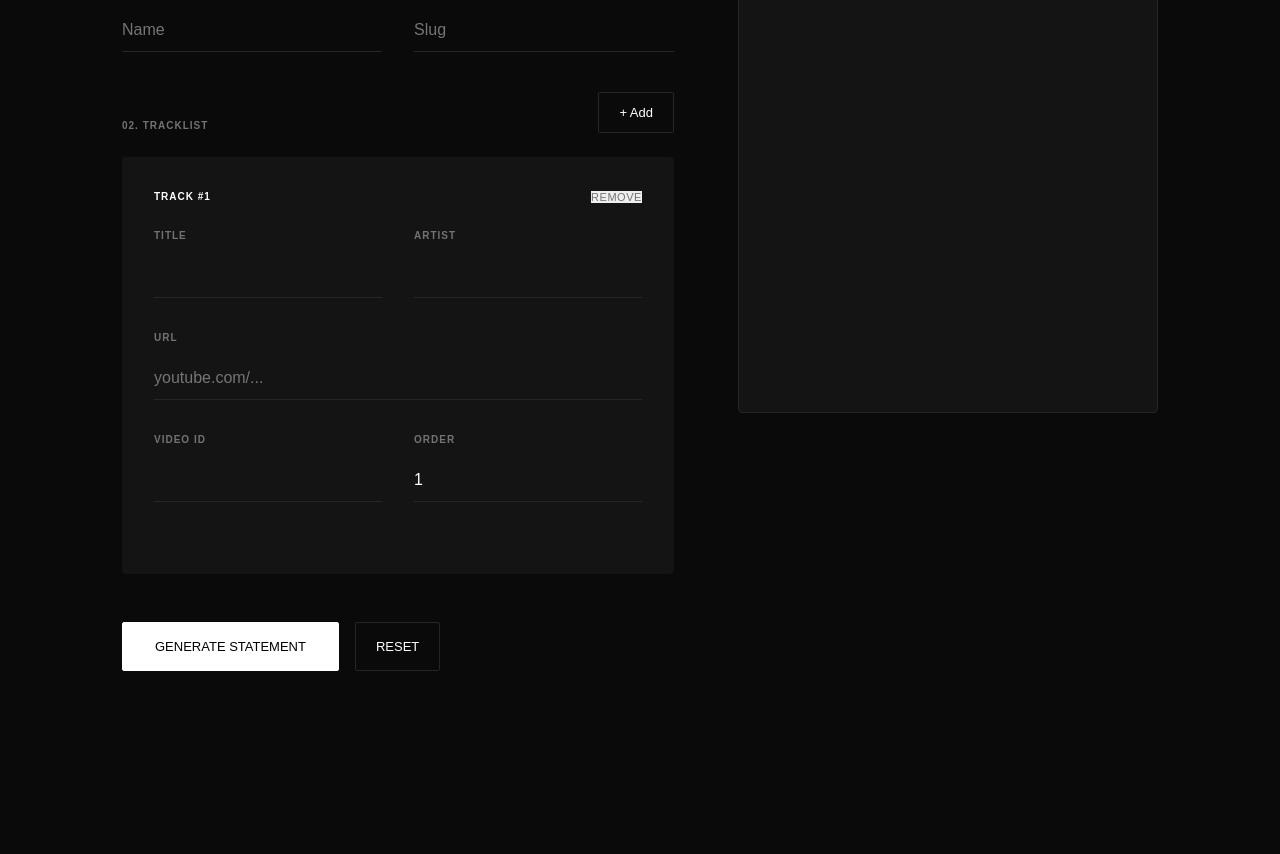
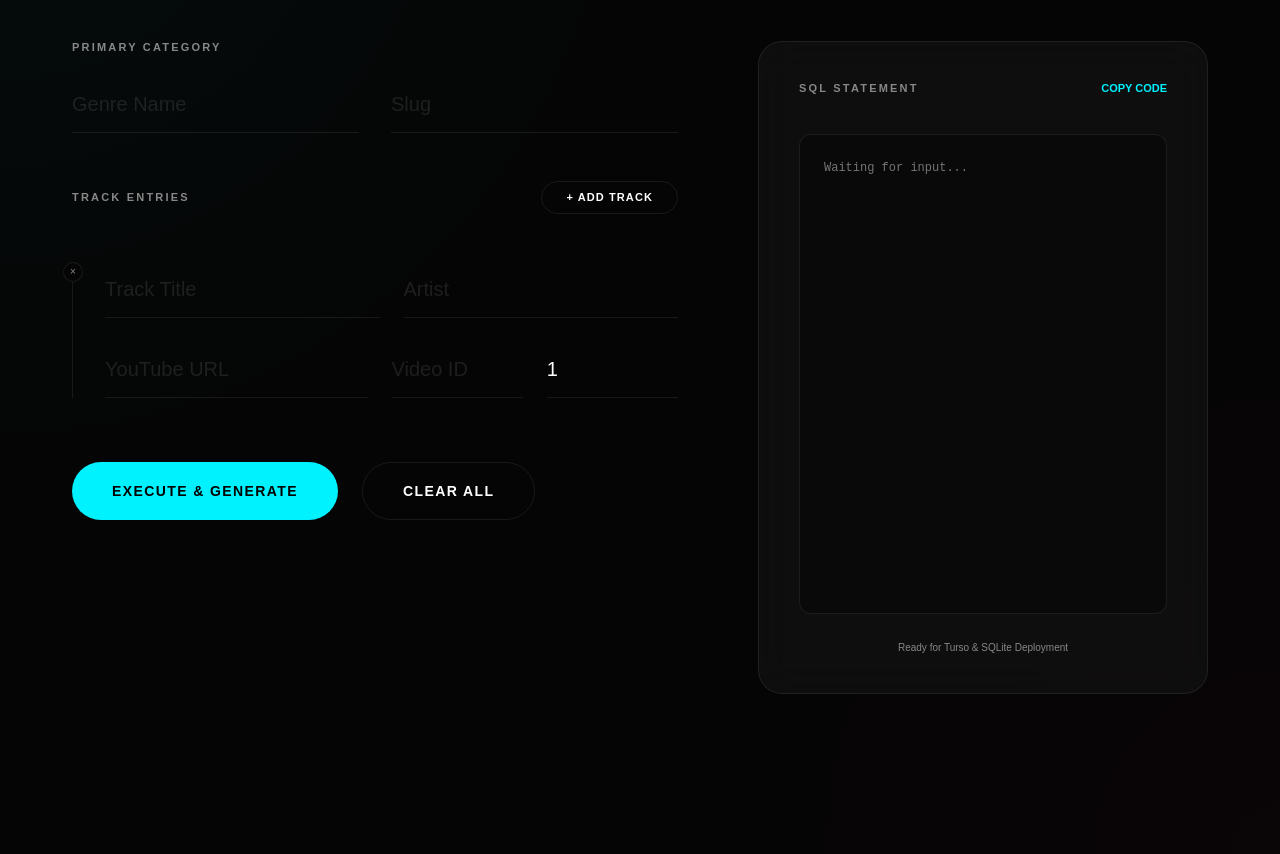
Before and after one commit to fuadmuzaqi/xuiplay, a website: page admin.html in a window 1280 px wide. Shown: the part 180-1034 px from the top of the page. Before the commit the page ends 947 px from the top, so only its background shows below. Drawn offline with Linux system fonts and the light colour scheme; a web font is replaced by a local one.

Commit message:
Update admin.html

```diff
--- a/admin.html
+++ b/admin.html
@@ -3,265 +3,284 @@
 <head>
   <meta charset="UTF-8" />
   <meta name="viewport" content="width=device-width, initial-scale=1.0" />
-  <title>SQL Studio — Music Station</title>
+  <title>Studio — SQL Generator</title>
 
-  <link href="https://api.fontshare.com/v2/css?f[]=satoshi@300,400,500,700&f[]=boska@300,400,500,700&display=swap" rel="stylesheet">
+  <link href="https://api.fontshare.com/v2/css?f[]=satoshi@300,400,500,700,900&f[]=boska@300,400,500,700&display=swap" rel="stylesheet">
 
   <style>
     :root {
-      /* Colors - Ultra Minimalist Dark */
-      --bg: #0a0a0a;
-      --surface: #141414;
-      --surface-hover: #1c1c1c;
-      --border: #262626;
+      --bg: #050505;
+      --surface: rgba(20, 20, 20, 0.6);
+      --border: rgba(255, 255, 255, 0.08);
       --text: #ffffff;
-      --text-muted: #737373;
-      --accent: #ffffff;
-      --accent-text: #000000;
-      --danger: #ef4444;
-
+      --text-muted: #888888;
+      --accent: #00f2ff; /* Electric Cyan */
       --font-display: "Boska", serif;
       --font-body: "Satoshi", sans-serif;
       --font-mono: "JetBrains Mono", monospace;
-      --transition: all 0.15s ease;
+      --transition: all 0.3s cubic-bezier(0.16, 1, 0.3, 1);
     }
 
     [data-theme="light"] {
-      --bg: #ffffff;
-      --surface: #f5f5f5;
-      --surface-hover: #eeeeee;
-      --border: #e5e5e5;
-      --text: #0a0a0a;
-      --text-muted: #737373;
-      --accent: #0a0a0a;
-      --accent-text: #ffffff;
+      --bg: #f8f9fa;
+      --surface: rgba(255, 255, 255, 0.8);
+      --border: rgba(0, 0, 0, 0.08);
+      --text: #000000;
+      --text-muted: #666666;
+      --accent: #0070f3;
     }
 
     * { margin: 0; padding: 0; box-sizing: border-box; }
 
     body {
       background-color: var(--bg);
+      background-image:
+        radial-gradient(circle at 0% 0%, rgba(0, 242, 255, 0.03) 0%, transparent 40%),
+        radial-gradient(circle at 100% 100%, rgba(255, 0, 128, 0.02) 0%, transparent 40%);
       color: var(--text);
       font-family: var(--font-body);
+      min-height: 100vh;
       -webkit-font-smoothing: antialiased;
-      line-height: 1.5;
+      overflow-x: hidden;
     }
 
-    .container {
-      max-width: 1100px;
-      margin: 0 auto;
-      padding: 0 2rem;
-    }
+    .container { max-width: 1200px; margin: 0 auto; padding: 0 2rem; }
 
-    /* Header */
     header {
-      padding: 3rem 0;
+      padding: 4rem 0 2rem 0;
       display: flex;
       justify-content: space-between;
       align-items: center;
+      animation: fadeIn 0.8s ease;
     }
 
-    .brand {
+    .logo {
       font-family: var(--font-display);
-      font-size: 1.25rem;
-      font-weight: 600;
-      letter-spacing: -0.01em;
-    }
-
-    /* Main Layout */
-    .app-grid {
-      display: grid;
-      grid-template-columns: 1fr 420px;
-      gap: 4rem;
-      margin-top: 2rem;
-      padding-bottom: 5rem;
-    }
-
-    /* Section Typography */
-    .section-title {
-      font-family: var(--font-display);
-      font-size: 2.5rem;
-      margin-bottom: 2.5rem;
+      font-size: 1.5rem;
+      font-weight: 700;
       letter-spacing: -0.03em;
     }
 
+    /* Layout */
+    .hero { margin-bottom: 4rem; animation: fadeInUp 0.8s ease; }
+    .hero h1 { font-family: var(--font-display); font-size: 4.5rem; line-height: 0.9; letter-spacing: -0.04em; margin-bottom: 1rem; }
+
+    .app-wrapper {
+      display: grid;
+      grid-template-columns: 1fr 450px;
+      gap: 5rem;
+      align-items: start;
+      padding-bottom: 10rem;
+    }
+
+    /* Component Style */
+    .glass-card {
+      background: var(--surface);
+      backdrop-filter: blur(20px);
+      -webkit-backdrop-filter: blur(20px);
+      border: 1px solid var(--border);
+      border-radius: 24px;
+      padding: 2.5rem;
+      transition: var(--transition);
+    }
+
     .label {
-      font-size: 10px;
-      font-weight: 700;
+      font-size: 11px;
+      font-weight: 900;
       text-transform: uppercase;
-      letter-spacing: 0.1em;
+      letter-spacing: 0.2em;
       color: var(--text-muted);
-      margin-bottom: 0.75rem;
+      margin-bottom: 1.5rem;
       display: block;
     }
 
-    /* Input & Forms */
+    /* Input Styling */
+    .input-group { margin-bottom: 3rem; }
+    .input-field {
+      position: relative;
+      margin-bottom: 1.5rem;
+    }
+
     input {
       width: 100%;
       background: transparent;
       border: none;
       border-bottom: 1px solid var(--border);
       color: var(--text);
-      padding: 0.75rem 0;
-      font-size: 1rem;
+      padding: 1rem 0;
+      font-size: 1.25rem;
+      font-weight: 400;
+      outline: none;
       transition: var(--transition);
-      outline: none;
-      border-radius: 0;
     }
 
-    input:focus {
-      border-color: var(--accent);
+    input:focus { border-color: var(--accent); }
+    input::placeholder { color: rgba(255,255,255,0.1); }
+
+    /* Buttons */
+    .btn {
+      display: inline-flex;
+      align-items: center;
+      justify-content: center;
+      padding: 1.25rem 2.5rem;
+      font-size: 14px;
+      font-weight: 700;
+      text-transform: uppercase;
+      letter-spacing: 0.1em;
+      cursor: pointer;
+      border: 1px solid var(--border);
+      background: transparent;
+      color: var(--text);
+      border-radius: 100px;
+      transition: var(--transition);
     }
 
-    .form-row {
-      display: grid;
-      grid-template-columns: 1fr 1fr;
-      gap: 2rem;
-      margin-bottom: 2.5rem;
+    .btn:hover {
+      background: var(--text);
+      color: var(--bg);
+      transform: translateY(-2px);
+    }
+
+    .btn-accent {
+      background: var(--accent);
+      color: #000;
+      border: none;
+    }
+
+    .btn-accent:hover {
+      background: #fff;
+      box-shadow: 0 10px 30px rgba(0, 242, 255, 0.2);
     }
 
     /* Song Item */
     .song-item {
-      padding: 2rem;
-      background: var(--surface);
-      border-radius: 4px;
-      margin-bottom: 1.5rem;
+      margin-bottom: 3rem;
+      padding-left: 2rem;
+      border-left: 1px solid var(--border);
       position: relative;
+      animation: slideIn 0.5s ease forwards;
     }
 
-    .song-item-header {
+    .song-item:hover { border-left-color: var(--accent); }
+
+    .btn-remove {
+      position: absolute;
+      left: -10px;
+      top: 0;
+      background: var(--bg);
+      border: 1px solid var(--border);
+      color: var(--text-muted);
+      width: 20px;
+      height: 20px;
+      border-radius: 50%;
+      cursor: pointer;
+      font-size: 10px;
       display: flex;
-      justify-content: space-between;
       align-items: center;
-      margin-bottom: 1.5rem;
+      justify-content: center;
     }
 
-    /* Buttons */
-    .btn {
-      padding: 0.75rem 1.25rem;
-      font-size: 13px;
-      font-weight: 500;
-      cursor: pointer;
-      border: 1px solid var(--border);
-      background: transparent;
-      color: var(--text);
-      border-radius: 2px;
-      transition: var(--transition);
+    .btn-remove:hover { color: var(--danger); border-color: var(--danger); }
+
+    /* Output */
+    .output-card {
+      position: sticky;
+      top: 2rem;
     }
 
-    .btn:hover {
-      background: var(--surface-hover);
-      border-color: var(--text);
-    }
-
-    .btn-primary {
-      background: var(--accent);
-      color: var(--accent-text);
-      border-color: var(--accent);
-    }
-
-    .btn-primary:hover {
-      opacity: 0.9;
-      background: var(--accent);
-    }
-
-    .btn-remove {
-      color: var(--text-muted);
-      border: none;
-      padding: 0;
-      font-size: 11px;
-      text-transform: uppercase;
-      letter-spacing: 0.05em;
-    }
-
-    .btn-remove:hover { color: var(--danger); background: none; }
-
-    /* Output */
-    .output-sticky {
-      position: sticky;
-      top: 3rem;
-    }
-
-    .sql-code {
+    .sql-area {
       width: 100%;
-      height: 500px;
-      background: var(--surface);
-      color: var(--text);
+      height: 480px;
+      background: rgba(0,0,0,0.3);
       border: 1px solid var(--border);
+      border-radius: 12px;
       padding: 1.5rem;
+      color: var(--accent);
       font-family: var(--font-mono);
       font-size: 12px;
-      border-radius: 4px;
+      line-height: 1.6;
       resize: none;
       outline: none;
+      margin-top: 1rem;
     }
 
     #themeToggle {
       background: none;
       border: none;
       color: var(--text-muted);
+      font-size: 11px;
+      font-weight: 700;
+      letter-spacing: 0.1em;
       cursor: pointer;
-      font-size: 14px;
     }
 
-    /* Utils */
-    .full-width { grid-column: span 2; }
-    .mb-4 { margin-bottom: 1rem; }
+    /* Animations */
+    @keyframes fadeInUp {
+      from { opacity: 0; transform: translateY(30px); }
+      to { opacity: 1; transform: translateY(0); }
+    }
+    @keyframes slideIn {
+      from { opacity: 0; transform: translateX(20px); }
+      to { opacity: 1; transform: translateX(0); }
+    }
+    @keyframes fadeIn {
+      from { opacity: 0; }
+      to { opacity: 1; }
+    }
 
-    @media (max-width: 900px) {
-      .app-grid { grid-template-columns: 1fr; gap: 3rem; }
-      .output-sticky { position: static; }
-      .form-row { grid-template-columns: 1fr; gap: 1rem; }
-      .full-width { grid-column: span 1; }
+    @media (max-width: 1000px) {
+      .app-wrapper { grid-template-columns: 1fr; }
+      .hero h1 { font-size: 3rem; }
+      .output-card { position: static; }
     }
   </style>
 </head>
 <body>
 
   <header class="container">
-    <div class="brand">Music Station.</div>
-    <button id="themeToggle">LIGHT MODE</button>
+    <div class="logo">STUDIO.</div>
+    <button id="themeToggle">APPEARANCE: DARK</button>
   </header>
 
   <main class="container">
-    <div class="app-grid">
+    <section class="hero">
+      <h1>Batch SQL<br>Processor.</h1>
+    </section>
+
+    <div class="app-wrapper">
       <section>
-        <h1 class="section-title">SQL Generator</h1>
-
-        <div class="mb-4">
-          <span class="label">01. Genre Details</span>
-          <div class="form-row">
-            <div>
-              <input type="text" id="genreName" placeholder="Name">
-            </div>
-            <div>
-              <input type="text" id="genreSlug" placeholder="Slug">
-            </div>
+        <div class="input-group">
+          <span class="label">Primary Category</span>
+          <div style="display: grid; grid-template-columns: 1fr 1fr; gap: 2rem;">
+            <input type="text" id="genreName" placeholder="Genre Name">
+            <input type="text" id="genreSlug" placeholder="Slug">
           </div>
         </div>
 
-        <div class="mb-4">
-          <div style="display: flex; justify-content: space-between; align-items: flex-end; margin-bottom: 1.5rem;">
-            <span class="label" style="margin: 0;">02. Tracklist</span>
-            <button class="btn" id="addSongBtn">+ Add</button>
+        <div class="input-group">
+          <div style="display: flex; justify-content: space-between; align-items: center; margin-bottom: 3rem;">
+            <span class="label" style="margin: 0;">Track Entries</span>
+            <button class="btn" id="addSongBtn" style="padding: 0.6rem 1.5rem; font-size: 11px;">+ Add Track</button>
           </div>
 
-          <div id="songBuilder"></div>
+          <div id="songBuilder">
+            </div>
 
-          <div style="display: flex; gap: 1rem; margin-top: 3rem;">
-            <button class="btn btn-primary" id="generateSqlBtn" style="padding: 1rem 2rem;">GENERATE STATEMENT</button>
-            <button class="btn" id="resetBtn">RESET</button>
+          <div style="display: flex; gap: 1.5rem; margin-top: 4rem;">
+            <button class="btn btn-accent" id="generateSqlBtn">Execute & Generate</button>
+            <button class="btn" id="resetBtn">Clear All</button>
           </div>
         </div>
       </section>
 
       <aside>
-        <div class="output-sticky">
-          <div style="display: flex; justify-content: space-between; align-items: center; margin-bottom: 1rem;">
-            <span class="label" style="margin: 0;">SQL Output</span>
-            <button class="btn-remove" id="copyBtn" style="border: none;">Copy to clipboard</button>
+        <div class="glass-card output-card">
+          <div style="display: flex; justify-content: space-between; align-items: center; margin-bottom: 1.5rem;">
+            <span class="label" style="margin: 0;">SQL Statement</span>
+            <button id="copyBtn" style="background:none; border:none; color:var(--accent); font-size: 11px; font-weight: 700; cursor:pointer;">COPY CODE</button>
           </div>
-          <textarea id="sqlOutput" class="sql-code" readonly placeholder="No output generated..."></textarea>
+          <textarea id="sqlOutput" class="sql-area" readonly placeholder="Waiting for input..."></textarea>
+          <p style="font-size: 10px; color: var(--text-muted); margin-top: 1.5rem; text-align: center;">Ready for Turso & SQLite Deployment</p>
         </div>
       </aside>
     </div>
@@ -269,31 +288,15 @@
 
   <template id="songItemTemplate">
     <div class="song-item">
-      <div class="song-item-header">
-        <span class="label" style="margin: 0; color: var(--text);">Track #<span class="count">1</span></span>
-        <button class="btn-remove song-remove-btn">Remove</button>
+      <button class="btn-remove song-remove-btn">×</button>
+      <div style="display: grid; grid-template-columns: 1fr 1fr; gap: 1.5rem; margin-bottom: 1.5rem;">
+        <input type="text" class="song-track-title" placeholder="Track Title">
+        <input type="text" class="song-track-artist" placeholder="Artist">
       </div>
-      <div class="form-row">
-        <div>
-          <label class="label">Title</label>
-          <input type="text" class="song-track-title">
-        </div>
-        <div>
-          <label class="label">Artist</label>
-          <input type="text" class="song-track-artist">
-        </div>
-        <div class="full-width">
-          <label class="label">URL</label>
-          <input type="url" class="song-track-url" placeholder="youtube.com/...">
-        </div>
-        <div>
-          <label class="label">Video ID</label>
-          <input type="text" class="song-track-video-id">
-        </div>
-        <div>
-          <label class="label">Order</label>
-          <input type="number" class="song-track-order">
-        </div>
+      <div style="display: grid; grid-template-columns: 2fr 1fr 1fr; gap: 1.5rem;">
+        <input type="url" class="song-track-url" placeholder="YouTube URL">
+        <input type="text" class="song-track-video-id" placeholder="Video ID">
+        <input type="number" class="song-track-order" placeholder="Sort">
       </div>
     </div>
   </template>
@@ -312,84 +315,83 @@
       copyBtn: document.getElementById('copyBtn')
     };
 
-    let currentTheme = 'dark';
+    let theme = 'dark';
 
-    // Theme Switcher
+    // Theme Switch
     refs.themeToggle.addEventListener('click', () => {
-      currentTheme = currentTheme === 'dark' ? 'light' : 'dark';
-      document.documentElement.setAttribute('data-theme', currentTheme);
-      refs.themeToggle.textContent = currentTheme === 'dark' ? 'LIGHT MODE' : 'DARK MODE';
+      theme = theme === 'dark' ? 'light' : 'dark';
+      document.documentElement.setAttribute('data-theme', theme);
+      refs.themeToggle.textContent = `APPEARANCE: ${theme.toUpperCase()}`;
     });
 
-    // Auto Slug
+    // Auto Slugify
     refs.genreName.addEventListener('input', (e) => {
-      refs.genreSlug.value = e.target.value.toLowerCase().replace(/\s+/g, '-').replace(/[^\w-]+/g, '');
+      refs.genreSlug.value = e.target.value.toLowerCase()
+        .replace(/[^\w ]+/g, '')
+        .replace(/ +/g, '-');
     });
 
     function addSongItem() {
       const clone = refs.songItemTemplate.content.cloneNode(true);
-      const items = refs.songBuilder.querySelectorAll('.song-item').length + 1;
-      clone.querySelector('.count').textContent = items;
-      clone.querySelector('.song-track-order').value = items;
+      const itemsCount = refs.songBuilder.querySelectorAll('.song-item').length + 1;
+
+      const orderInput = clone.querySelector('.song-track-order');
+      orderInput.value = itemsCount;
 
       const urlInput = clone.querySelector('.song-track-url');
       const idInput = clone.querySelector('.song-track-video-id');
 
       urlInput.addEventListener('input', (e) => {
-        const match = e.target.value.match(/(?:youtu\.be\/|youtube\.com\/(?:v\/|u\/\w\/|embed\/|watch\?v=|\&v=))([^#\&\?]*)/);
-        if (match && match[1].length === 11) idInput.value = match[1];
+        const id = e.target.value.match(/(?:youtu\.be\/|youtube\.com\/(?:v\/|u\/\w\/|embed\/|watch\?v=|\&v=))([^#\&\?]*)/);
+        if (id && id[1].length === 11) idInput.value = id[1];
       });
 
       clone.querySelector('.song-remove-btn').addEventListener('click', (e) => {
-        e.target.closest('.song-item').remove();
-        updateIndices();
+        e.target.closest('.song-item').style.opacity = '0';
+        setTimeout(() => e.target.closest('.song-item').remove(), 300);
       });
 
       refs.songBuilder.appendChild(clone);
-    }
-
-    function updateIndices() {
-      refs.songBuilder.querySelectorAll('.song-item').forEach((item, i) => {
-        item.querySelector('.count').textContent = i + 1;
-      });
     }
 
     function generateSql() {
       const gName = refs.genreName.value.trim().replace(/'/g, "''");
       const gSlug = refs.genreSlug.value.trim();
 
-      if (!gName) return alert('Fill genre name');
+      if (!gName) return alert('Input Category Name');
 
       let sql = `INSERT OR IGNORE INTO genres (name, slug) VALUES ('${gName}', '${gSlug}');\n\n`;
 
       const tracks = Array.from(refs.songBuilder.querySelectorAll('.song-item'));
       if (tracks.length > 0) {
-        sql += `INSERT INTO tracks (genre_id, title, artist, youtube_url, youtube_video_id, sort_order) VALUES\n`;
+        sql += `INSERT INTO tracks (genre_id, title, artist, youtube_url, youtube_video_id, sort_order)\nVALUES\n`;
         const values = tracks.map(t => {
           const title = t.querySelector('.song-track-title').value.replace(/'/g, "''");
           const artist = t.querySelector('.song-track-artist').value.replace(/'/g, "''");
           const url = t.querySelector('.song-track-url').value;
           const vid = t.querySelector('.song-track-video-id').value;
           const order = t.querySelector('.song-track-order').value;
-          return `((SELECT id FROM genres WHERE slug = '${gSlug}'), '${title}', '${artist}', '${url}', '${vid}', ${order})`;
+          return `  ((SELECT id FROM genres WHERE slug = '${gSlug}'), '${title}', '${artist}', '${url}', '${vid}', ${order})`;
         });
         sql += values.join(',\n') + ';';
       }
 
       refs.sqlOutput.value = sql;
+      refs.sqlOutput.style.borderColor = 'var(--accent)';
+      setTimeout(() => refs.sqlOutput.style.borderColor = 'var(--border)', 1000);
     }
 
     refs.addSongBtn.addEventListener('click', addSongItem);
     refs.generateSqlBtn.addEventListener('click', generateSql);
-    refs.resetBtn.addEventListener('click', () => confirm('Reset?') && location.reload());
+    refs.resetBtn.addEventListener('click', () => confirm('Wipe all data?') && location.reload());
     refs.copyBtn.addEventListener('click', () => {
       refs.sqlOutput.select();
       document.execCommand('copy');
-      refs.copyBtn.textContent = 'Copied';
-      setTimeout(() => refs.copyBtn.textContent = 'Copy to clipboard', 2000);
+      refs.copyBtn.textContent = 'COPIED!';
+      setTimeout(() => refs.copyBtn.textContent = 'COPY CODE', 2000);
     });
 
-    // Init
+    // Start with one item
     addSongItem();
   </script>
 </body>
```
